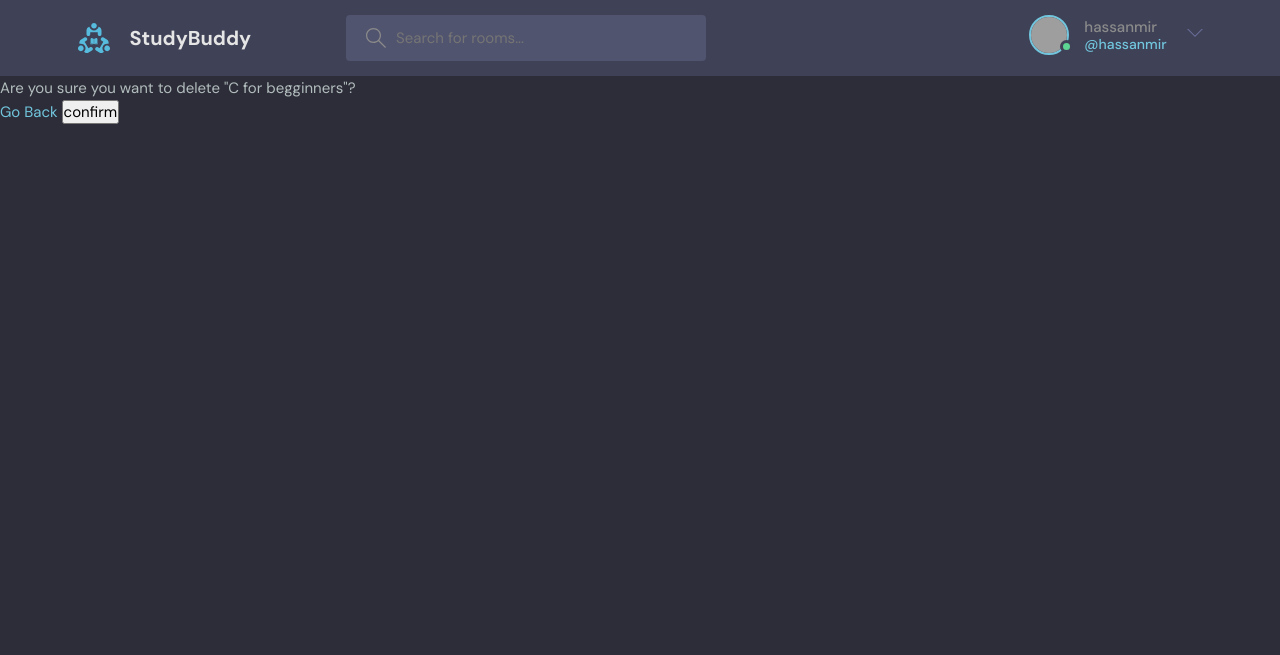
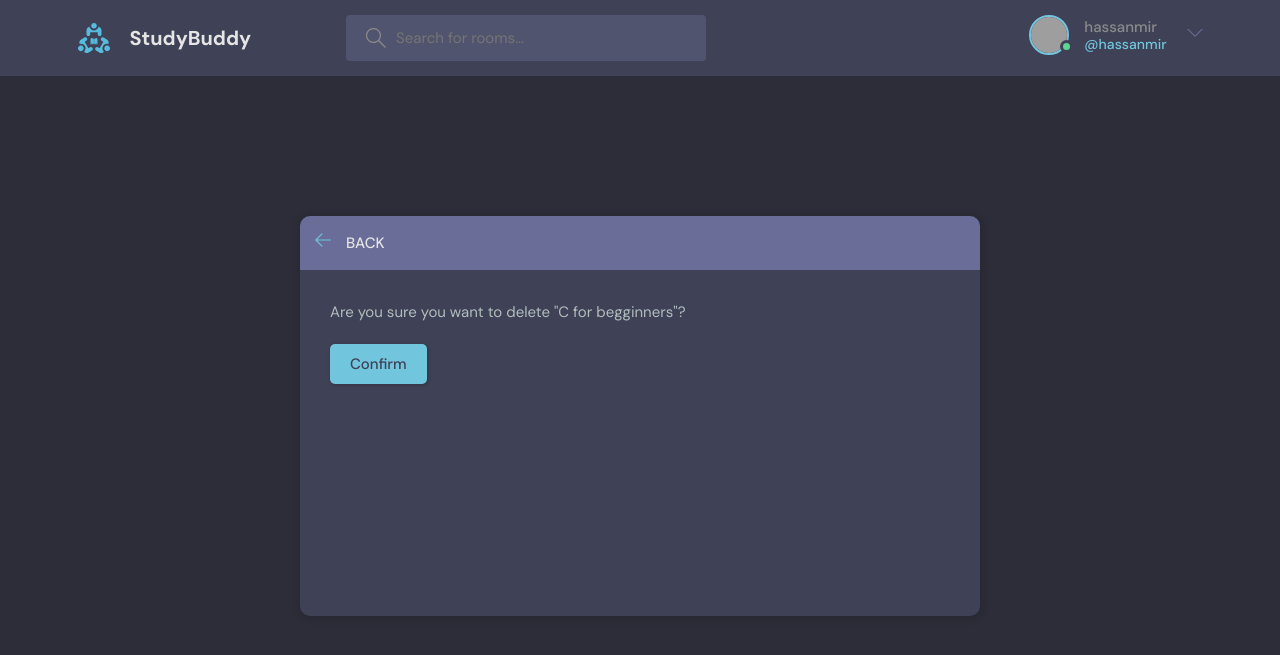
Before and after one commit to hassansadiqkhan8/studybuddy, a Django app: page /delete-room/15/ in a window 1280 px wide. Shown: the top 655 px of the page. Run offline with Django 5.2, Linux system fonts and the light colour scheme; a user stored in the database is signed in; data comes from the database, SQL or seed files in the repository; both versions use the stored data as it was after the commit; grey boxes are pictures that could not be loaded.

Commit message:
Edit user account page and delete page

```diff
--- a/base/forms.py
+++ b/base/forms.py
@@ -8,3 +8,9 @@ class RoomForm(ModelForm):
         model = Room
         fields = "__all__"
         exclude = ["host", "participants"]
+
+
+class UserForm(ModelForm):
+    class Meta:
+        model = User
+        fields = ["username", "email"]
--- a/base/templates/base/delete.html
+++ b/base/templates/base/delete.html
@@ -2,16 +2,39 @@
 
 {% block content %}
 
-<form action="" method="post">
-    {% csrf_token %}
 
-    <p>Are you sure you want to delete "{{obj}}"?</p>
+<main class="delete-item layout">
+    <div class="container">
+        <div class="layout__box">
+            <div class="layout__boxHeader">
+                <div class="layout__boxTitle">
+                    <a href="{{request.META.HTTP_REFERER}}">
+                        <svg version="1.1" xmlns="http://www.w3.org/2000/svg" width="32" height="32"
+                            viewBox="0 0 32 32">
+                            <title>arrow-left</title>
+                            <path
+                                d="M13.723 2.286l-13.723 13.714 13.719 13.714 1.616-1.611-10.96-10.96h27.625v-2.286h-27.625l10.965-10.965-1.616-1.607z">
+                            </path>
+                        </svg>
+                    </a>
+                    <h3>Back</h3>
+                </div>
+            </div>
+            <div class="layout__body">
+                <form class="form" action="" method="POST">
+                    {% csrf_token %}
+                    <div class="form__group">
+                        <p>Are you sure you want to delete "{{obj}}"?</p>
+                    </div>
 
-    <a href="{{request.META.HTTP_REFERER}}">Go Back</a>
-    <input type="submit" value="confirm">
+                    <div class="for__group">
+                        <input class="btn btn--main" type="submit" value="Confirm" />
+                    </div>
 
-
-</form>
-
+                </form>
+            </div>
+        </div>
+    </div>
+</main>
 
 {% endblock %}
--- a/base/templates/base/room.html
+++ b/base/templates/base/room.html
@@ -114,7 +114,10 @@
             </div>
           </div>
           <div class="room__message">
-            <form action="#"><input name="" placeholder="Write your message here..." /></form>
+            <form action="" method="POST">
+              {% csrf_token %}
+              <input type="" name="body" placeholder="Write your message here..." />
+            </form>
           </div>
         </div>
         <!-- Room End -->
--- a/base/views.py
+++ b/base/views.py
@@ -2,7 +2,7 @@ from django.shortcuts import render, redirect
 from .models import Room, Topic, Message
 from django.contrib import messages
 from django.contrib.auth.models import User
-from .forms import RoomForm
+from .forms import RoomForm, UserForm
 from django.db.models import Q
 from django.contrib.auth import authenticate, login, logout
 from django.contrib.auth.decorators import login_required
@@ -181,4 +181,14 @@ def delete_message(request, pk):
 # Update User Profile
 @login_required(login_url="login")
 def updateUser(request):
-    return render(request, "base/update_user.html", {})
+    user = request.user
+    form = UserForm(instance=user)
+    if request.method == "POST":
+        form = UserForm(request.POST, instance=user)
+        if form.is_valid():
+            form.save()
+            return redirect("user-profile", pk=user.id)
+        else:
+            messages.error(request, "Wrong username or email try again...")
+
+    return render(request, "base/update_user.html", {"form": form})
```
Also changed, not shown: base/templates/base/delete_old.html (added, +17 -0 lines), base/templates/base/update_user.html (+6 -3 lines), db.sqlite3.
